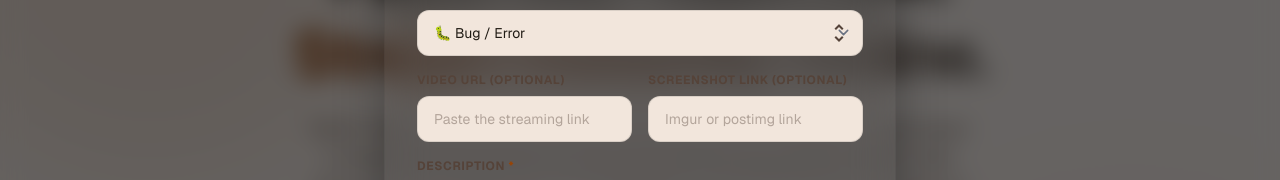
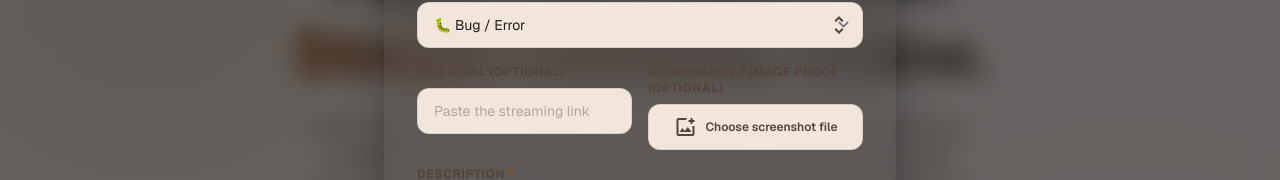
Before and after one commit to subham012005/InstantStream, a Next.js app: page / in a window 1280 px wide. Both pictures are taken after a click on the button "Feedback & Bugs". Shown: the part 209-389 px from the top of the page. Built offline with nearby package versions, Linux system fonts and the light colour scheme.

Commit message:
feat(feedback): implement anonymous screenshot drag-and-drop uploader utilizing Next.js api upload proxy and direct preview states

```diff
--- /dev/null
+++ b/src/app/api/upload/route.ts
@@ -0,0 +1,38 @@
+import { NextRequest, NextResponse } from "next/server";
+
+export async function POST(req: NextRequest) {
+  try {
+    const formData = await req.formData();
+    const file = formData.get("file");
+
+    if (!file) {
+      return NextResponse.json({ error: "No file provided in request" }, { status: 400 });
+    }
+
+    // Prepare payload for tmpfiles.org API
+    const uploadData = new FormData();
+    uploadData.append("file", file);
+
+    // Call the keyless, high-speed temporary file host
+    const response = await fetch("https://tmpfiles.org/api/v1/upload", {
+      method: "POST",
+      body: uploadData,
+    });
+
+    if (!response.ok) {
+      return NextResponse.json({ error: "Failed to upload file to hosting CDN" }, { status: 500 });
+    }
+
+    const result = await response.json();
+    const viewerUrl = result.data.url; // e.g. "https://tmpfiles.org/158931/screenshot.png"
+
+    // Convert viewer page link into the direct raw download link:
+    // https://tmpfiles.org/158931/screenshot.png -> https://tmpfiles.org/dl/158931/screenshot.png
+    const directFileUrl = viewerUrl.replace("https://tmpfiles.org/", "https://tmpfiles.org/dl/");
+
+    return NextResponse.json({ url: directFileUrl });
+  } catch (error) {
+    console.error("Backend Upload Error:", error);
+    return NextResponse.json({ error: "Internal server error during file processing" }, { status: 500 });
+  }
+}
--- a/src/components/FeedbackModal.tsx
+++ b/src/components/FeedbackModal.tsx
@@ -15,9 +15,47 @@ export function FeedbackModal({ isOpen, onClose }: FeedbackModalProps) {
   const [description, setDescription] = useState("");
   const [email, setEmail] = useState("");
 
+  const [isUploading, setIsUploading] = useState(false);
   const [isSubmitting, setIsSubmitting] = useState(false);
   const [isSuccess, setIsSuccess] = useState(false);
   const [error, setError] = useState("");
+
+  const handleImageUpload = async (e: React.ChangeEvent<HTMLInputElement>) => {
+    const files = e.target.files;
+    if (!files || files.length === 0) return;
+
+    const file = files[0];
+
+    // Safety check: Limit to 5MB max
+    if (file.size > 5 * 1024 * 1024) {
+      setError("Screenshot file is too large. Max size is 5MB.");
+      return;
+    }
+
+    setIsUploading(true);
+    setError("");
+
+    const body = new FormData();
+    body.append("file", file);
+
+    try {
+      const res = await fetch("/api/upload", {
+        method: "POST",
+        body
+      });
+
+      if (!res.ok) {
+        throw new Error("Upload failed on server proxy");
+      }
+
+      const data = await res.json();
+      setPhotoProof(data.url);
+    } catch (err) {
+      setError("Failed to upload screenshot. Please try again or provide an external image link.");
+    } finally {
+      setIsUploading(false);
+    }
+  };
 
   const handleSubmit = async (e: React.FormEvent) => {
     e.preventDefault();
@@ -180,15 +218,47 @@ export function FeedbackModal({ isOpen, onClose }: FeedbackModalProps) {
                   </div>
                   <div>
                     <label className="block text-xs font-bold text-on-surface-variant uppercase tracking-wider mb-2">
-                      Screenshot Link (Optional)
+                      Screenshot / Image proof (Optional)
                     </label>
-                    <input
-                      type="text"
-                      value={photoProof}
-                      onChange={(e) => setPhotoProof(e.target.value)}
-                      placeholder="Imgur or postimg link"
-                      className="w-full bg-surface-container-high border border-black/10 dark:border-white/10 rounded-xl px-4 py-3 text-sm text-on-surface outline-none focus:border-primary/40 focus:ring-1 focus:ring-primary/20 placeholder:text-on-surface-variant/40"
-                    />
+
+                    {isUploading ? (
+                      <div className="w-full bg-surface-container-high border border-dashed border-primary/30 rounded-xl px-4 py-3 text-sm text-on-surface-variant flex items-center justify-center gap-2 h-[46px]">
+                        <div className="w-4 h-4 border-2 border-primary/30 border-t-primary rounded-full animate-spin"></div>
+                        <span className="text-xs font-medium">Uploading image...</span>
+                      </div>
+                    ) : photoProof ? (
+                      <div className="w-full bg-surface-container-high border border-black/10 dark:border-white/10 rounded-xl px-3 py-2 text-sm text-on-surface flex items-center justify-between gap-2 h-[46px]">
+                        <div className="flex items-center gap-2 overflow-hidden">
+                          <img src={photoProof} alt="proof preview" className="w-6 h-6 object-cover rounded-md border border-black/10 dark:border-white/10 shrink-0" />
+                          <span className="text-xs text-primary font-bold truncate">Uploaded successfully!</span>
+                        </div>
+                        <button
+                          type="button"
+                          onClick={() => setPhotoProof("")}
+                          className="text-error hover:text-error/80 text-xs font-bold shrink-0 flex items-center gap-0.5 bg-transparent border-none outline-none cursor-pointer"
+                        >
+                          <span className="material-symbols-outlined text-[16px]">delete</span>
+                          <span>Delete</span>
+                        </button>
+                      </div>
+                    ) : (
+                      <div className="relative">
+                        <input
+                          type="file"
+                          accept="image/*"
+                          onChange={handleImageUpload}
+                          id="feedback-image-upload"
+                          className="hidden"
+                        />
+                        <label
+                          htmlFor="feedback-image-upload"
+                          className="w-full bg-surface-container-high border border-black/10 dark:border-white/10 hover:border-primary/30 rounded-xl px-4 py-3 text-sm text-on-surface-variant hover:text-on-surface cursor-pointer flex items-center justify-center gap-2 h-[46px] transition-colors"
+                        >
+                          <span className="material-symbols-outlined text-[18px]">add_photo_alternate</span>
+                          <span className="text-xs font-semibold">Choose screenshot file</span>
+                        </label>
+                      </div>
+                    )}
                   </div>
                 </div>
 
```
